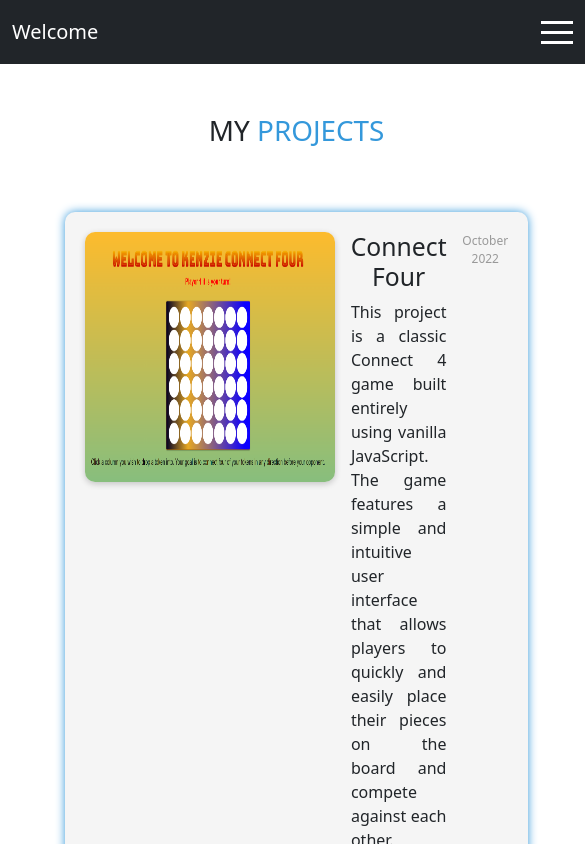
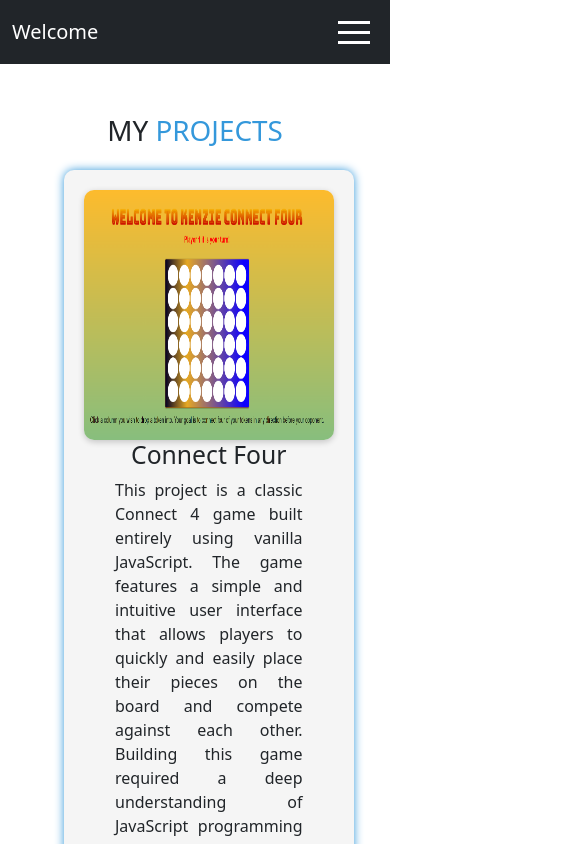
Before and after one commit to NathanielGrandinette/MyPortfolio, a React (Create React App) app: page /projects in a window 390 px wide. Shown: the top 844 px of the page, 585 px wide, since content can reach past the window. Built offline with nearby package versions, Linux system fonts and the light colour scheme.

Commit message:
Fixed display issue on small screens projects

```diff
--- a/src/pages/about/about.css
+++ b/src/pages/about/about.css
@@ -44,7 +44,7 @@ body {
   background-color: #fff;
   border-radius: 1rem;
   box-shadow: 0px 0px 10px #ccc;
-  margin: 0 20px 20px 0;
+  margin: 0 0 20px 0;
 }
 
 .about-me-text-container2 {
--- a/src/pages/projects/projects.css
+++ b/src/pages/projects/projects.css
@@ -1,15 +1,15 @@
-.timeline-event.left {
-  margin: 50px;
+.timeline-event {
+  margin: 0 auto;
+  display: flex;
+  justify-content: space-between;
+  flex-wrap: wrap;
+  max-width: 75%;
 }
-
-.timeline-event.right {
-  margin: 50px;
-}
-
 
 .timeline-event-image img {
   border-radius: 10px;
   box-shadow: 0 2px 6px rgba(0, 0, 0, 0.2);
+
 }
 
 .timeline-event-content {
@@ -18,6 +18,7 @@
   border-radius: 10px;
   box-shadow: 0px 0px 10px #3498db;
   display: flex;
+  flex-wrap: nowrap;
 }
 
 
@@ -30,3 +31,10 @@
   border-radius: 10px;
   padding: 15px;
 }
+
+@media only screen and (max-width: 800px) {
+  .timeline-event-content {
+    flex-wrap: wrap;
+    justify-content: center;
+  }
+}
--- a/src/pages/projects/projects.js
+++ b/src/pages/projects/projects.js
@@ -26,7 +26,7 @@ const Projects = () => {
         <div className="timeline">
             <h1 style={{marginTop: 50}}>MY <span className="about-me-header-name">PROJECTS</span></h1>
             {events.map((event, index) => (
-                <div key={event.id} className={`timeline-event ${index % 2 === 0 ? 'left' : 'right'}`}>
+                <div key={event.id} className='timeline-event'>
                     <div className="timeline-event-content">
                         <div className="timeline-event-image">
                             <img src={event.image} alt={event.name} style={{ height: 250, width: 250 }} />
```
